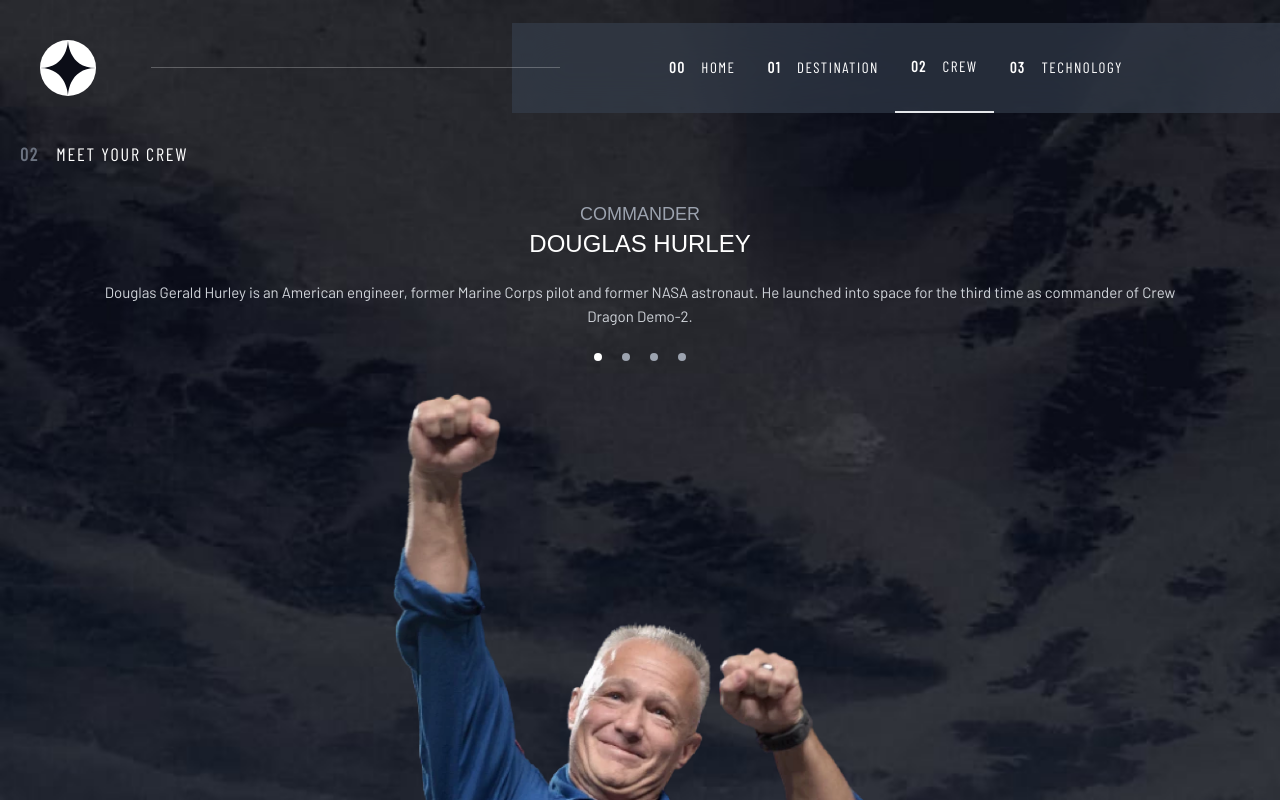
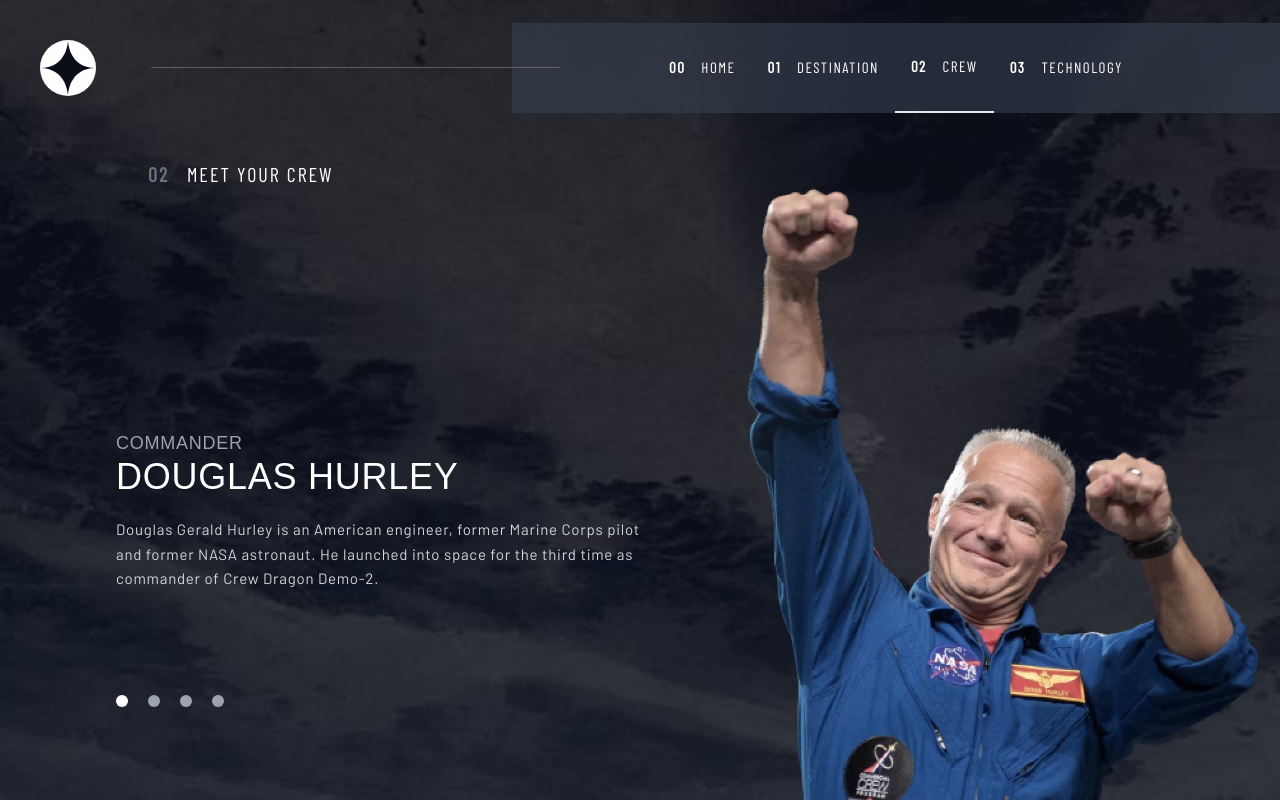
Before and after one commit to oluwakayode-a/space-tourism-website, a Vue app: page /crew in a window 1280 px wide. Built offline with nearby package versions, Linux system fonts and the light colour scheme; a web font is replaced by a local one.

Commit message:
Completed Crew desktop screen

```diff
--- a/src/views/Crew.vue
+++ b/src/views/Crew.vue
@@ -1,16 +1,17 @@
 <template>
-    <div class="text-center mt-6 px-5 pb-10 sm:pb-0 h-full sm:overflow-y-hidden">
-        <div class="uppercase s-text-con text-lg tracking-widest sm:text-left">
+    <div class="text-center lg:text-left mt-6 px-5 pb-10 sm:pb-0 h-full sm:overflow-y-hidden">
+        <div class="uppercase s-text-con text-lg lg:text-xl lg:px-32 lg:mt-5 tracking-widest sm:text-left">
             <span class="mr-3 font-bold text-gray-500">02</span> <span class="font-medium">Meet your Crew</span>
         </div>
 
-        <div class="sm:flex sm:flex-col-reverse">
-            <div class="flex items-center justify-center my-10 sm:my-7 border-b border-gray-600 sm:border-none sm:mb-auto">
-                <img :src="selected.img" alt="" class="h-full w-2/4 sm:w-2/5">
+        <div class="sm:flex sm:flex-col-reverse lg:flex-row-reverse lg:justify-between lg:items-center lg:pl-24">
+            <div class="flex items-center justify-center my-10 sm:my-7 lg:my-0 lg:w-auto border-b border-gray-600 sm:border-none sm:mb-auto">
+                <img :src="selected.img" alt="" class="h-full w-2/4 sm:w-2/5 lg:w-full">
             </div>
 
+            <div class="sm:flex sm:flex-col-reverse lg:items-start lg:justify-start lg:w-1/2 tracking-wider lg:pr-10">
                 <TabGroup>
-                <TabList class="s-text-con flex justify-center space-x-5 py-1 px-5">
+                    <TabList class="s-text-con flex justify-center lg:justify-start space-x-5 py-1 px-5 lg:px-0 lg:mt-20">
                         <Tab
                         v-for="(member, index) in crew"
                         as="template"
@@ -19,7 +20,7 @@
                         >
                         <button
                             :class="[
-                        'w-2 h-2 uppercase text-lg font-medium leading-5',
+                            'w-2 h-2 lg:w-3 lg:h-3 uppercase text-lg font-medium leading-5',
                             'focus:border-none focus:outline-none rounded-full',
                             selected ?
                             'bg-white' : 'bg-gray-400'
@@ -30,20 +31,21 @@
                         </Tab>
                     </TabList>
 
-                <TabPanels class="mt-2 pb-10 sm:pb-5">
+                    <TabPanels class="mt-2 pb-10 sm:pb-5 lg:mt-10">
                         <TabPanel
                         v-for="(member, index) in crew"
                         :key="index"
                         >
                         <span class="text-lg uppercase mt-6 block text-gray-400">{{ member.position }}</span>
-                    <h1 class="text-2xl text-white uppercase mb-5">{{ member.name }}</h1>
+                        <h1 class="text-2xl lg:text-4xl text-white uppercase mb-5">{{ member.name }}</h1>
 
-                    <p class="s-text text-gray-300 leading-relaxed sm:mx-20">
+                        <p class="s-text text-gray-300 leading-relaxed sm:mx-20 lg:mx-0">
                             {{ member.bio }}
                         </p>
                         </TabPanel>
                     </TabPanels>
                 </TabGroup>
+            </div>
         </div>
     </div>
 </template>
```
Lines whose indentation alone changed are shown as unchanged.
